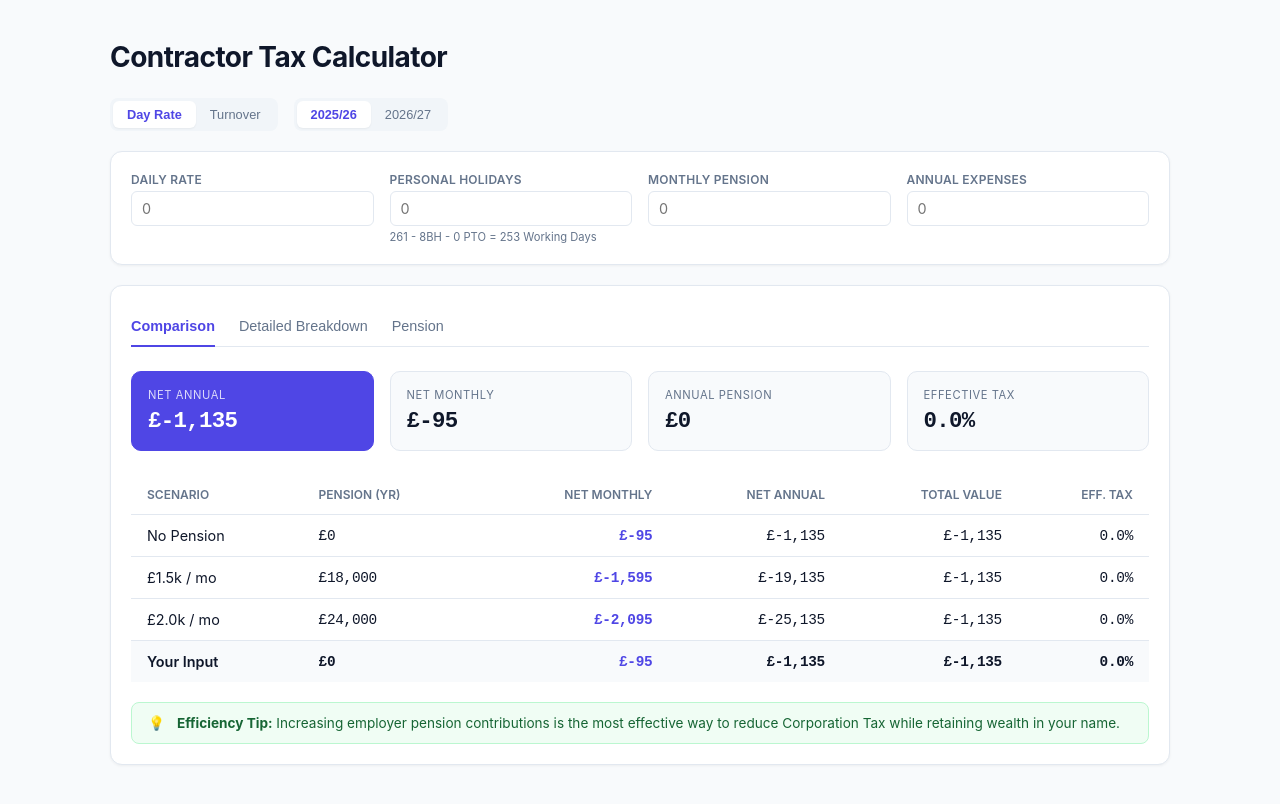
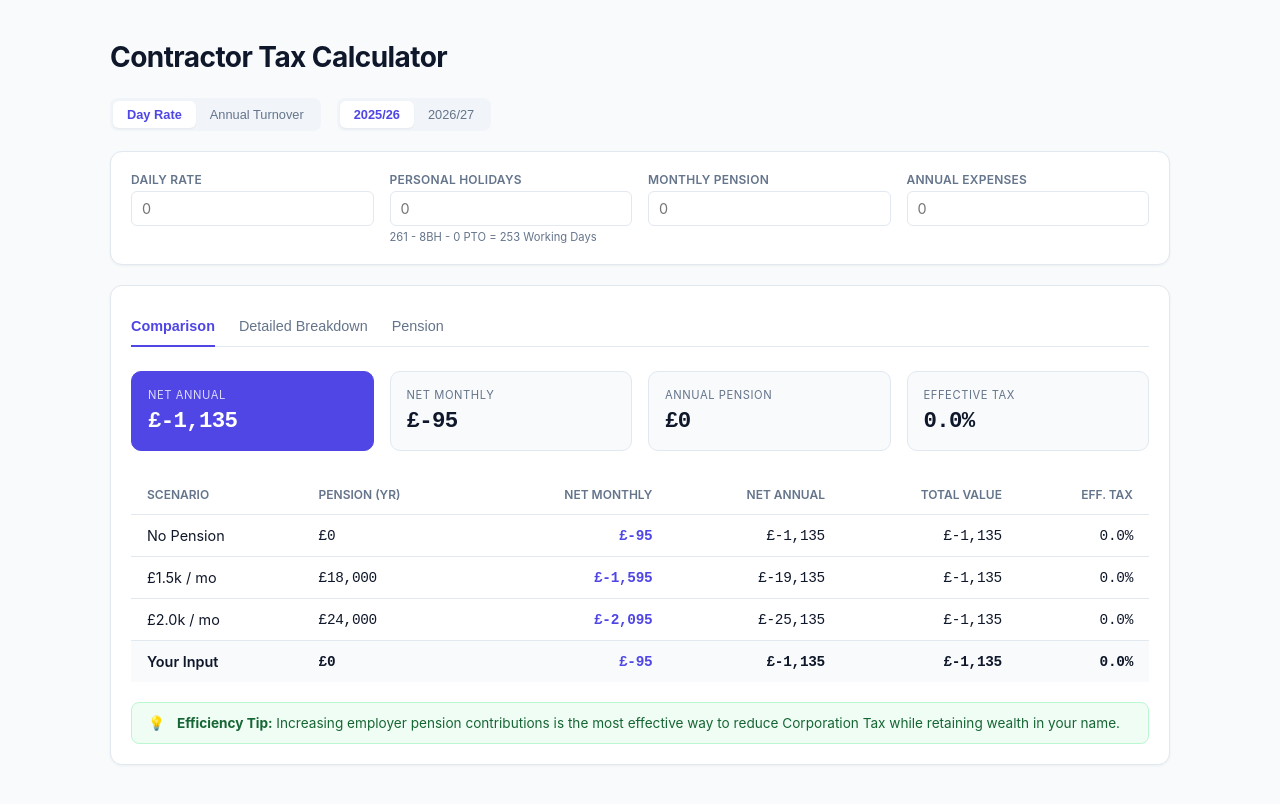
Before and after one commit to danielmackie8/react-tax-calculator, a React (Create React App) app: page / in a window 1280 px wide. Built offline with nearby package versions, Linux system fonts and the light colour scheme.

Commit message:
Add files via upload

```diff
--- a/src/App.js
+++ b/src/App.js
@@ -325,7 +325,7 @@ export default function App() {
         <div className="controls-bar">
           <div className="segmented-control">
             <button className={`segment-btn ${incomeMode === 'dayRate' ? 'active' : ''}`} onClick={() => setIncomeMode('dayRate')}>Day Rate</button>
-            <button className={`segment-btn ${incomeMode === 'annualTurnover' ? 'active' : ''}`} onClick={() => setIncomeMode('annualTurnover')}>Turnover</button>
+            <button className={`segment-btn ${incomeMode === 'annualTurnover' ? 'active' : ''}`} onClick={() => setIncomeMode('annualTurnover')}>Annual Turnover</button>
           </div>
           <div className="segmented-control">
             <button className={`segment-btn ${taxYear === '2025' ? 'active' : ''}`} onClick={() => setTaxYear('2025')}>2025/26</button>
```
